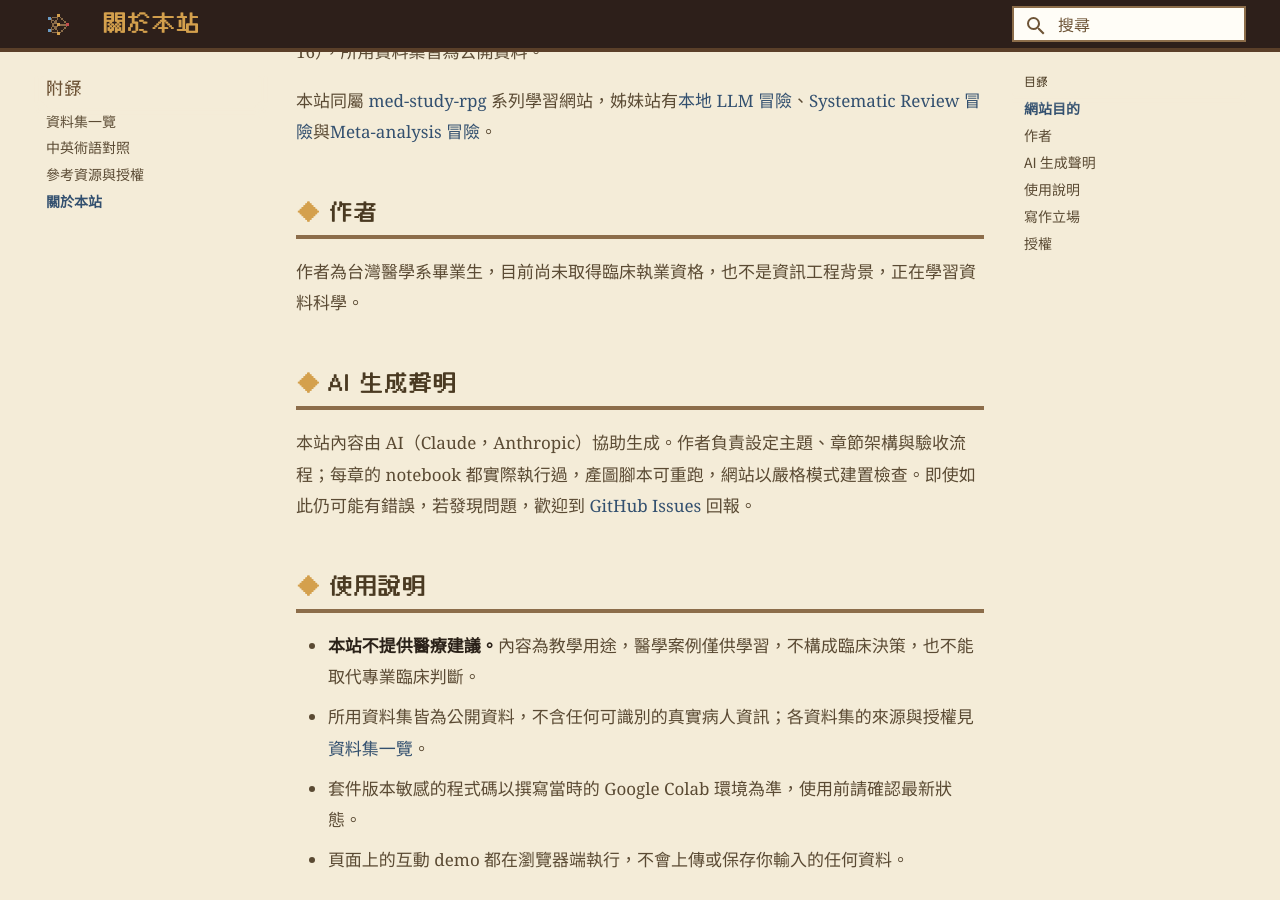
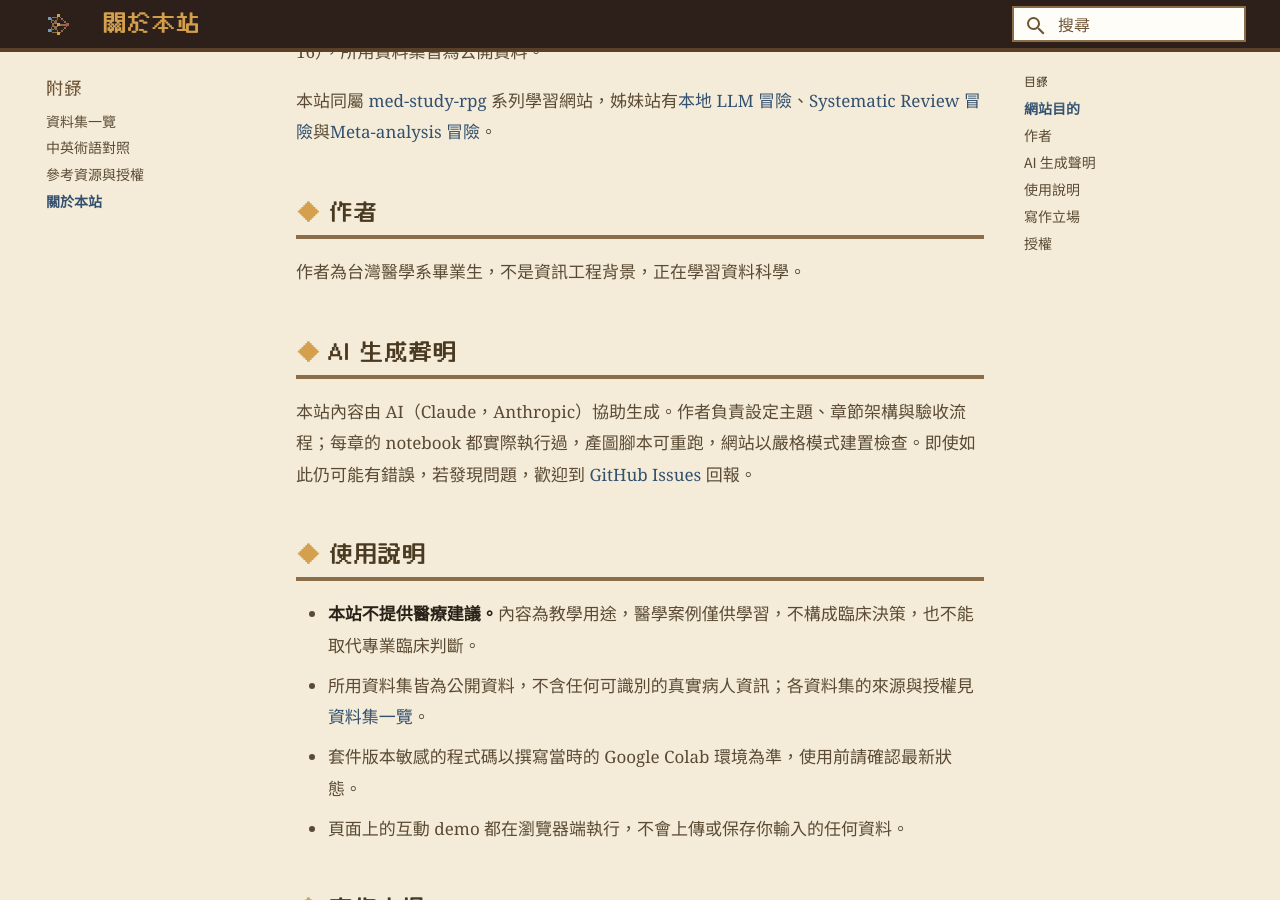
Before and after one commit to fireman333/ml-for-med-students, an MkDocs documentation site: the page built from docs/appendix/about.md, in a window 1280 px wide and 900 px high, scrolled down 375 px. Built offline with MkDocs 1.6.1 and Material for MkDocs 9.7.7, drawn with Linux system fonts in a browser that asks for light colours; a script that is not in the unit is left out.

Commit message:
docs: simplify author line on about page
Co-Authored-By: Claude Opus 5.5 <noreply@anthropic.com>

```diff
--- a/docs/appendix/about.md
+++ b/docs/appendix/about.md
@@ -12,7 +12,7 @@ description: 關於醫學生的機器學習入門：網站目的、作者、AI
 
 ## 作者 { #author }
 
-作者為台灣醫學系畢業生，目前尚未取得臨床執業資格，也不是資訊工程背景，正在學習資料科學。
+作者為台灣醫學系畢業生，不是資訊工程背景，正在學習資料科學。
 
 ## AI 生成聲明 { #ai-generated }
 
```
